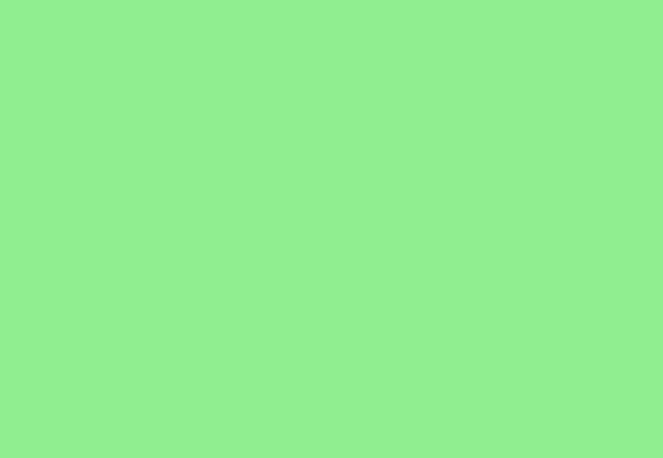
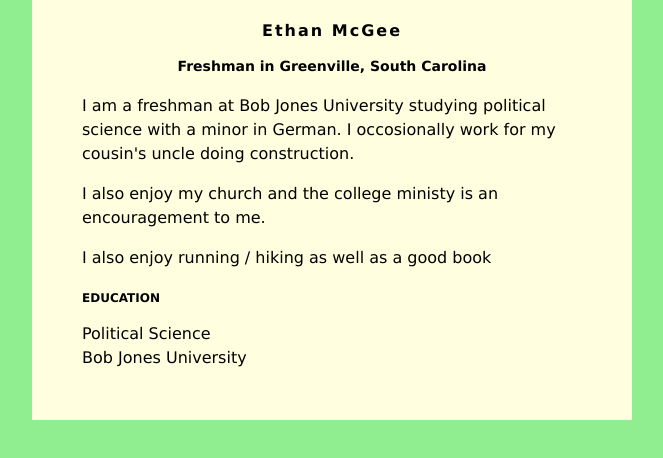
Before and after one commit to Pland03/Pland03.github.io, a plain HTML site: page index.html in a window 1280 px wide. Shown: the whole page, without its empty margins (308-971 px from the left). Drawn offline with Linux system fonts and the light colour scheme.

Commit message:
Update index.html

```diff
--- a/index.html
+++ b/index.html
@@ -2,8 +2,49 @@
 <head>
 <style>
 body {
-  background:lightgreen;
-  font-family: Verdana;
-  }
-  #content {
+    background: lightgreen;
+    font-family: Verdana;
+}
+#content {
     background: lightyellow;
+    min-width: 200px;
+    max-width: 500px;
+    padding: 50px;
+    margin: auto;
+    margin-top: -50px;
+    line-height: 150%;
+}
+h1 {
+    letter-spacing: 2px;
+    font-size: 16px;
+    text-align: center;
+}
+h2 {
+    font-size: 14px;
+    text-align: center;
+}
+h3 {
+    font-size: 12px;
+}
+</style>
+</head>
+<body>
+    <div id="content">
+        <h1>Ethan McGee</h1>
+        <h2>Freshman in Greenville, South Carolina</h2>
+
+         <p>I am a freshman at Bob Jones University studying political science with a minor in German. I occosionally work for my cousin's uncle doing construction.
+         <p>
+            I also enjoy my church and the college ministy is an encouragement to me.
+         </p>
+         <p>
+            I also enjoy running / hiking as well as a good book
+         </p>
+
+        <h3>EDUCATION</h3>
+Political Science<br>
+        Bob Jones University
+    </div>
+
+</body>
+</html>
```
